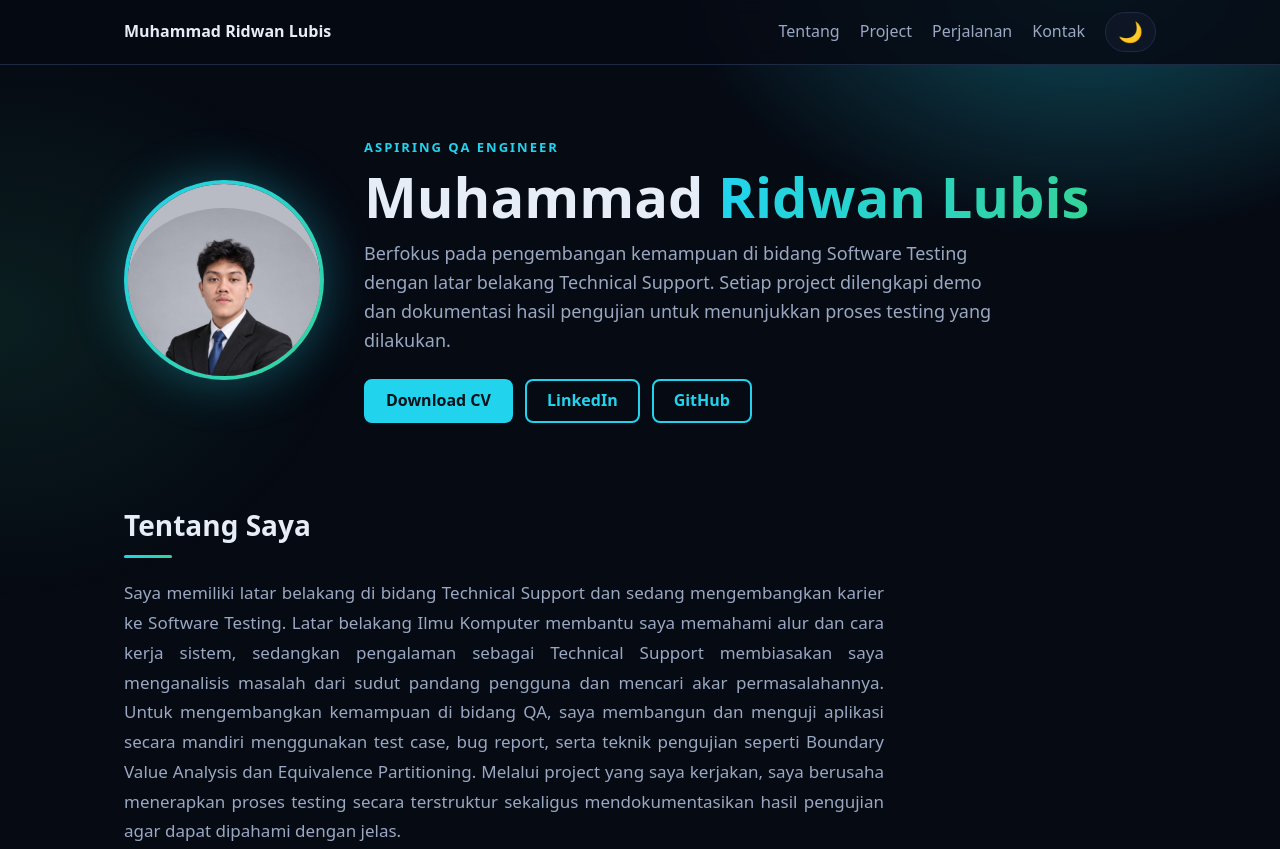
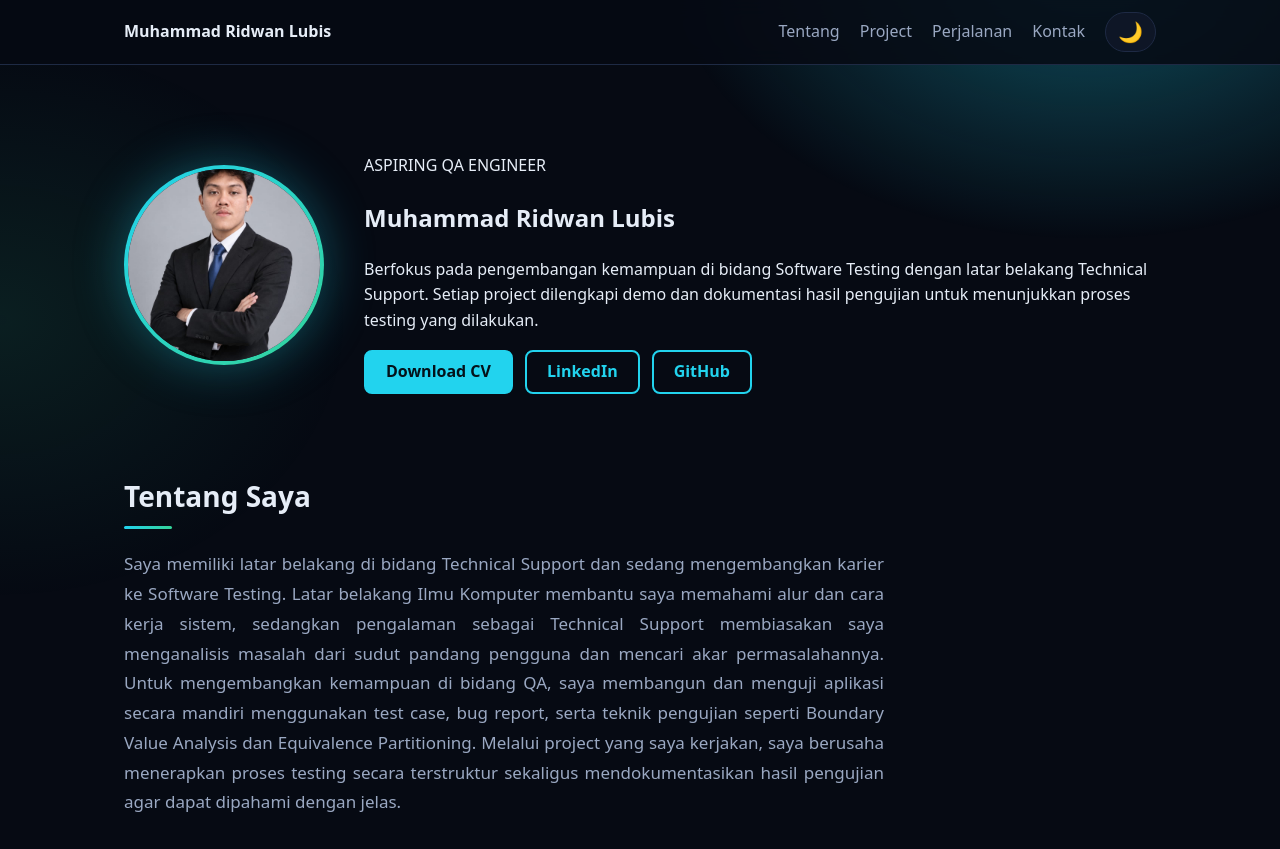
Before and after one commit to mridwanlubiis/portofolio, a plain HTML site: page index.html in a window 1280 px wide. Shown: the top 849 px of the page. Drawn offline with Linux system fonts and the light colour scheme.

Commit message:
Update style.css

```diff
--- a/style.css
+++ b/style.css
@@ -37,15 +37,7 @@ nav a:hover{color:var(--accent)}
 .photo .inisial,.photo img{width:100%;height:100%;border-radius:50%;object-fit:cover;display:block}
 .photo .inisial{display:flex;align-items:center;justify-content:center;background:var(--surface);font-size:56px;font-weight:700;color:var(--accent)}
 .photo img{position:absolute;inset:4px;width:calc(100% - 8px);height:calc(100% - 8px)}
-/* Posisi foto di dalam lingkaran:
-   padding-top memberi ruang kosong di atas kepala, dan ruang itu diisi warna
-   pada "background" (samakan dengan warna latar fotomu).
-   Atur padding-top (8% sampai 16%) sesuai selera. */
-.photo img{object-position:center top;padding-top:12%;background:#B9BBC4}
-.eyebrow{margin:0;font-size:13px;font-weight:700;letter-spacing:2px;color:var(--accent)}
-h1{margin:8px 0 12px;font-size:clamp(32px,6vw,56px);line-height:1.1;color:var(--ink)}
-h1 span{background:linear-gradient(90deg,var(--accent),var(--accent2));-webkit-background-clip:text;background-clip:text;color:transparent}
-.lead{color:var(--muted);font-size:18px;max-width:640px;margin:0 0 24px}
+
 
 /* ===== TOMBOL ===== */
 .btns{display:flex;gap:12px;flex-wrap:wrap}
```
